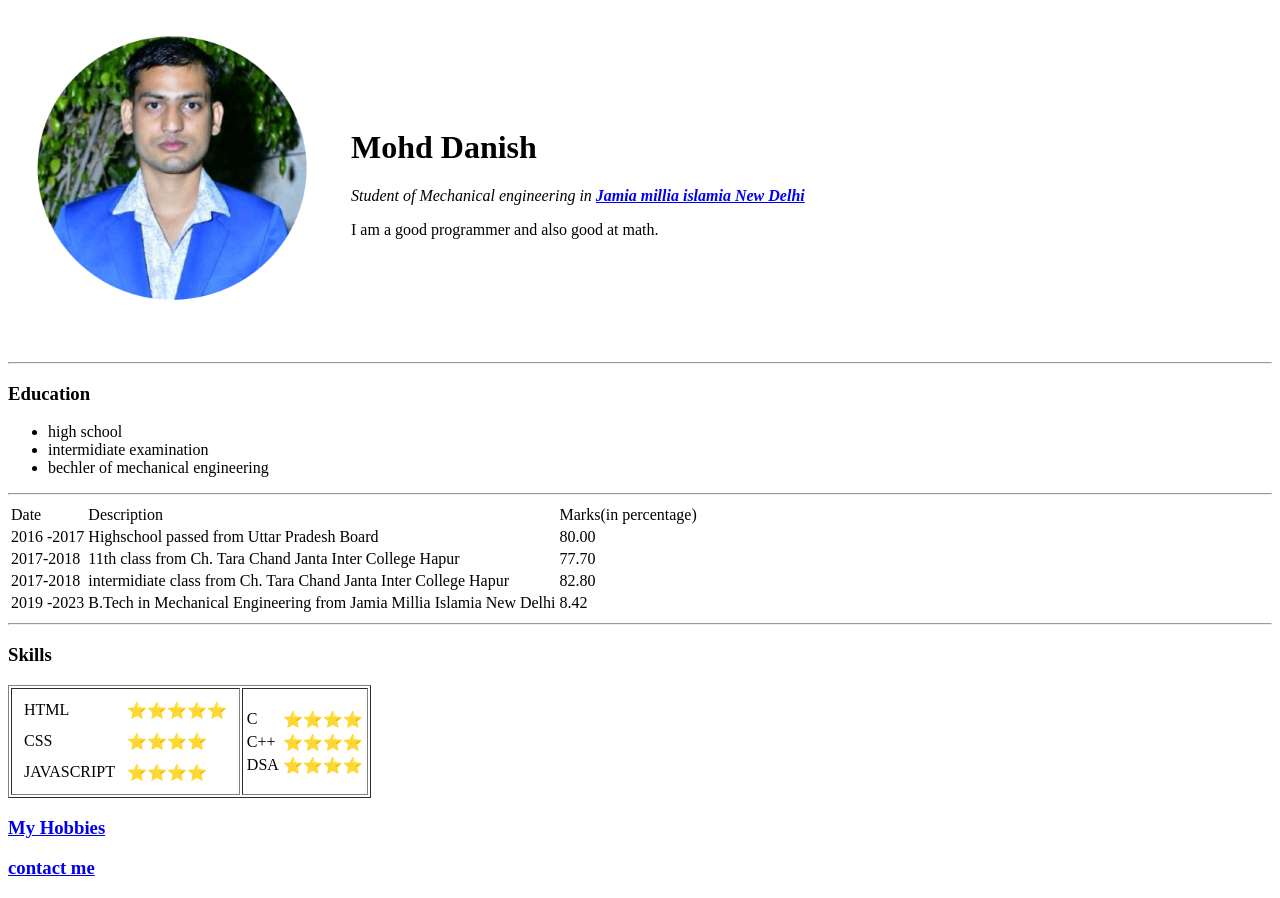
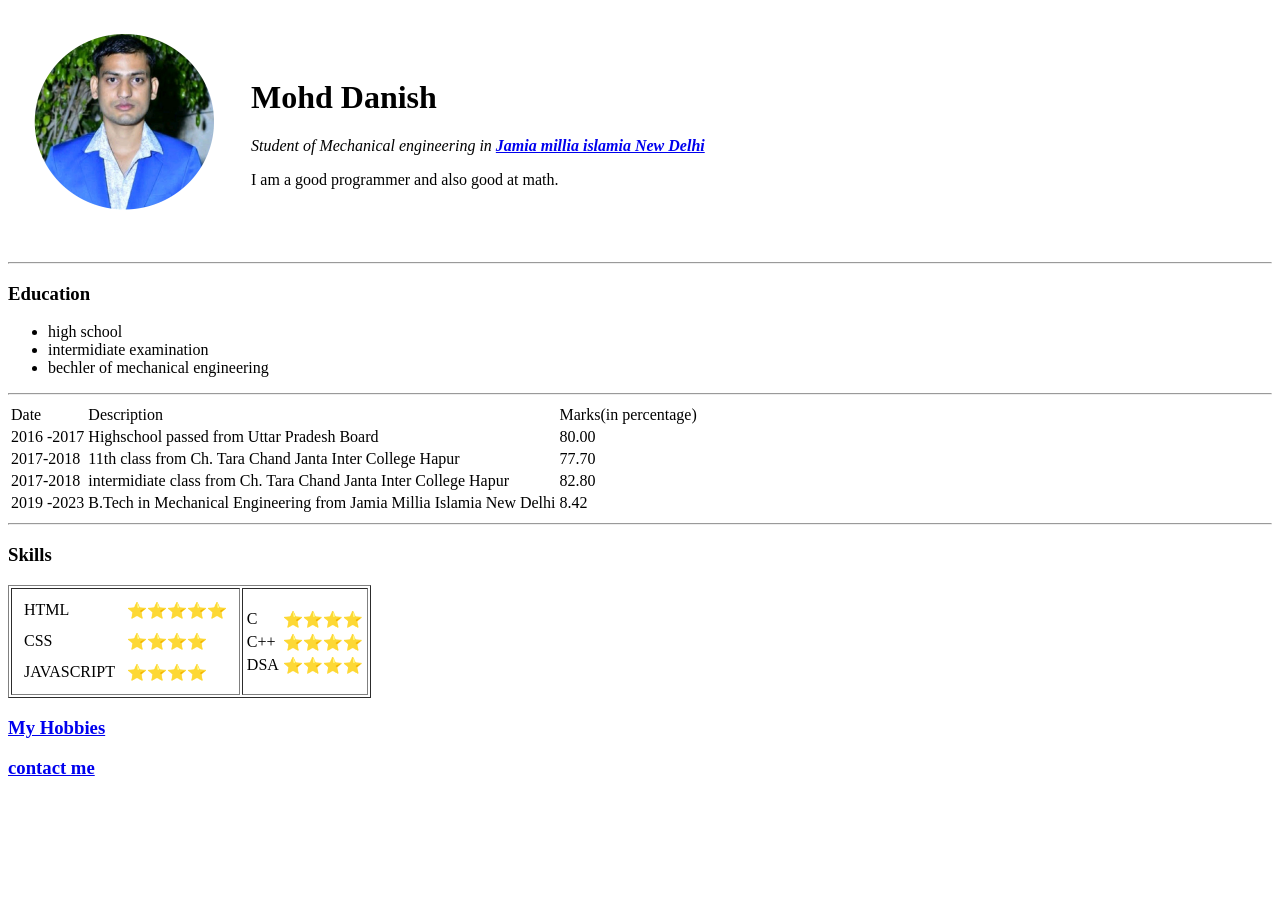
Before and after one commit to dmohd2605/CV, a plain HTML site: page index.html in a window 1280 px wide. After the commit the page ends 800 px from the top, so only its background shows below. Drawn offline with Linux system fonts and the light colour scheme.

Commit message:
Update index.html

```diff
--- a/index.html
+++ b/index.html
@@ -9,7 +9,7 @@
 <body>
   <table cellspacing="20">
     <tr>
-      <td><img src="mohd_danish.png" width = "300" alt="Mohd Danish's Profile Photo"></td>
+      <td><img src="mohd_danish.png" width = "200" alt="Mohd Danish's Profile Photo"></td>
       <td>
         <h1>Mohd Danish</h1>
         <p>
```
